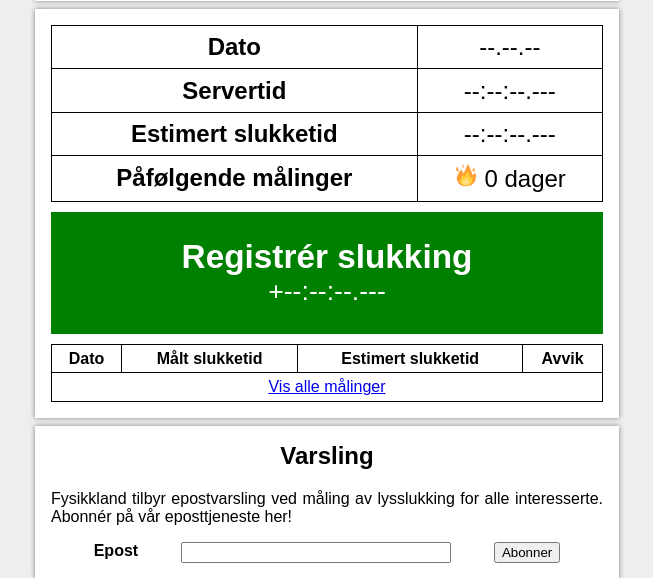
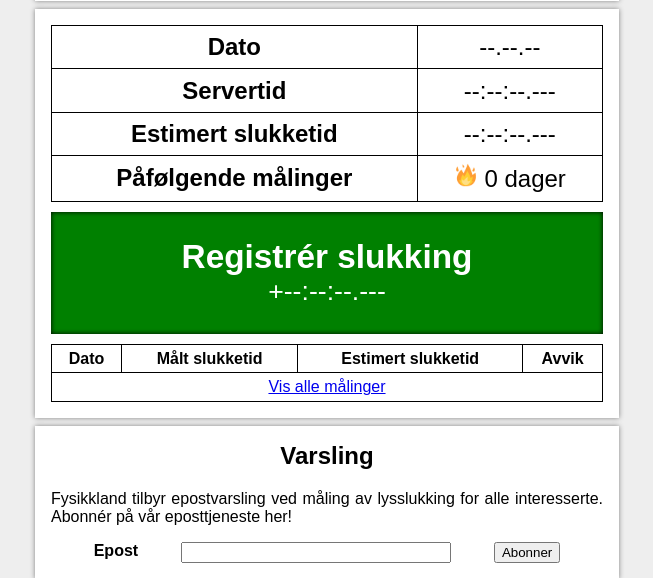
Before and after one commit to hersle/light, a PHP site: page / in a window 1280 px wide, with the pointer over the restyled element. Shown: the part 299-877 px from the top of the page, without its empty margins (313-966 px from the left). Run offline with PHP 8.4, Linux system fonts and the light colour scheme; data that the repository does not hold is empty.

Commit message:
Add small glow effect to registration button upon hovering

```diff
--- a/style.css
+++ b/style.css
@@ -26,6 +26,9 @@ p {
 	color: white;
 	padding: 2.0em;;
 	margin-bottom: 10px;
+}
+#updatebutton:hover {
+	box-shadow: 0 0 5px black inset;
 }
 #updatebuttonmaintext {
 	font-weight: bold;
```
